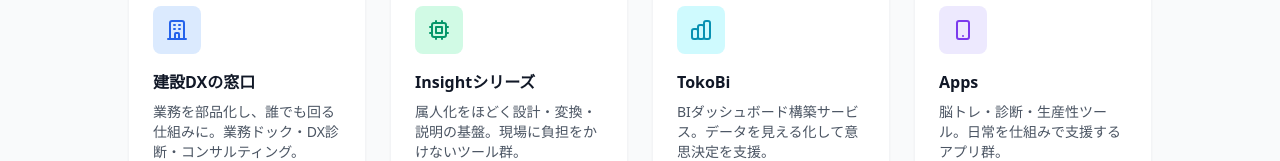
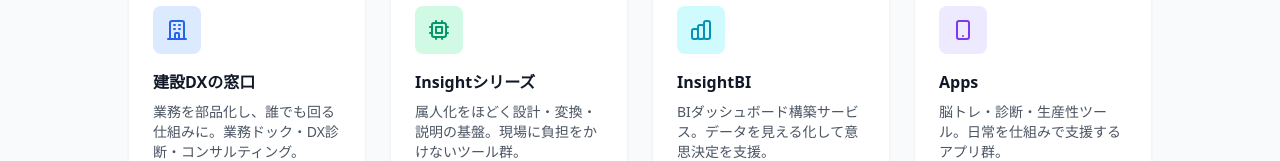
Before and after one commit to HarmonicInsight/site-corporate, a Next.js app: page /company in a window 1280 px wide. Shown: the part 579-740 px from the top of the page. Built offline with nearby package versions, Linux system fonts and the light colour scheme.

Commit message:
fix: Rename TokoBi to InsightBI

```diff
--- a/app/company/page.tsx
+++ b/app/company/page.tsx
@@ -33,7 +33,7 @@ export default function CompanyPage() {
       ),
     },
     {
-      title: "TokoBi",
+      title: "InsightBI",
       description: "BIダッシュボード構築サービス。データを見える化して意思決定を支援。",
       href: "https://insight-bi-ruby.vercel.app/",
       color: "cyan",
--- a/app/en/company/page.tsx
+++ b/app/en/company/page.tsx
@@ -33,7 +33,7 @@ export default function CompanyPageEN() {
       ),
     },
     {
-      title: "TokoBi",
+      title: "InsightBI",
       description: "BI dashboard service. (Japanese)",
       href: "https://insight-bi-ruby.vercel.app/",
       color: "cyan",
--- a/app/en/page.tsx
+++ b/app/en/page.tsx
@@ -21,7 +21,7 @@ export default function HomeEN() {
       url: "https://insight-series-site.vercel.app/",
     },
     {
-      title: "TokoBi",
+      title: "InsightBI",
       description: "BI dashboard service. (Japanese)",
       url: "https://insight-bi-ruby.vercel.app/",
     },
--- a/components/ExternalSites.tsx
+++ b/components/ExternalSites.tsx
@@ -38,7 +38,7 @@ export default function ExternalSites() {
       url: "https://insight-series-site.vercel.app/",
     },
     {
-      title: "TokoBi",
+      title: "InsightBI",
       description: "BIダッシュボード構築サービス。",
       url: "https://insight-bi-ruby.vercel.app/",
     },
```
